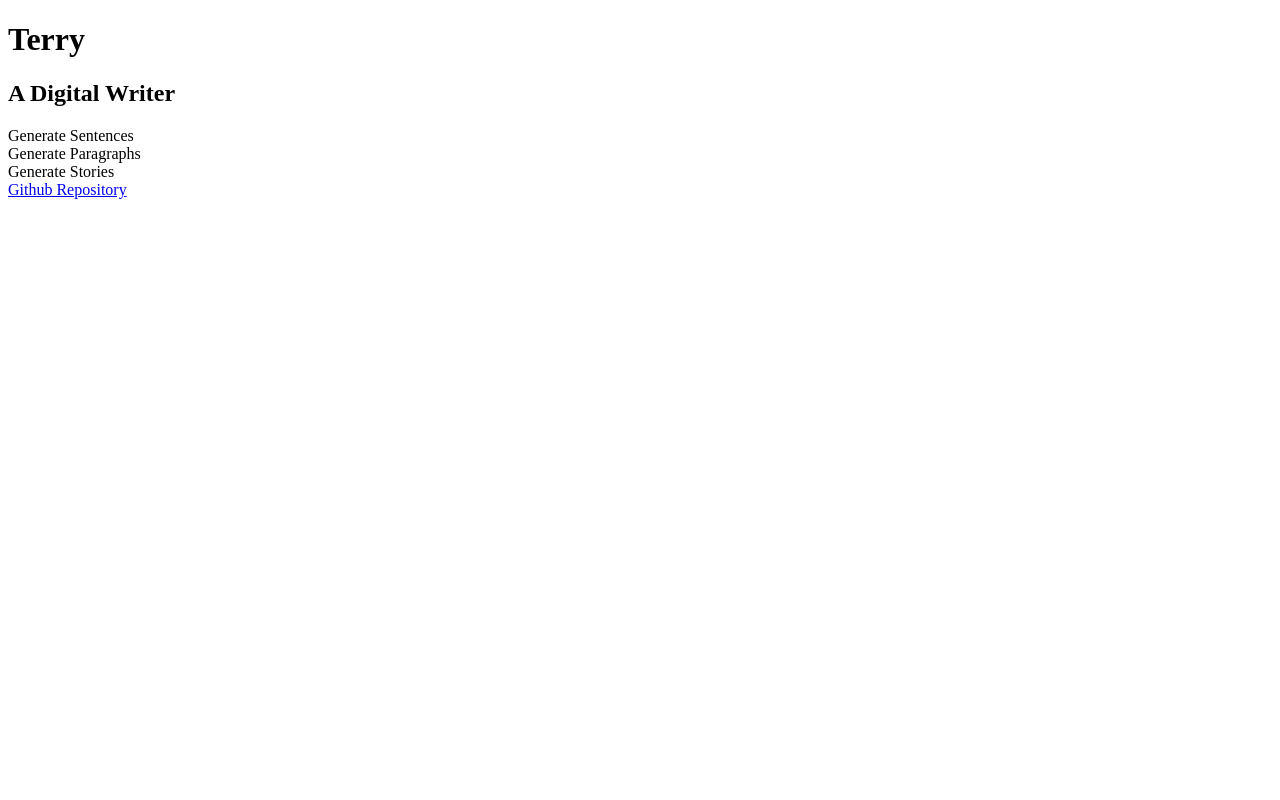
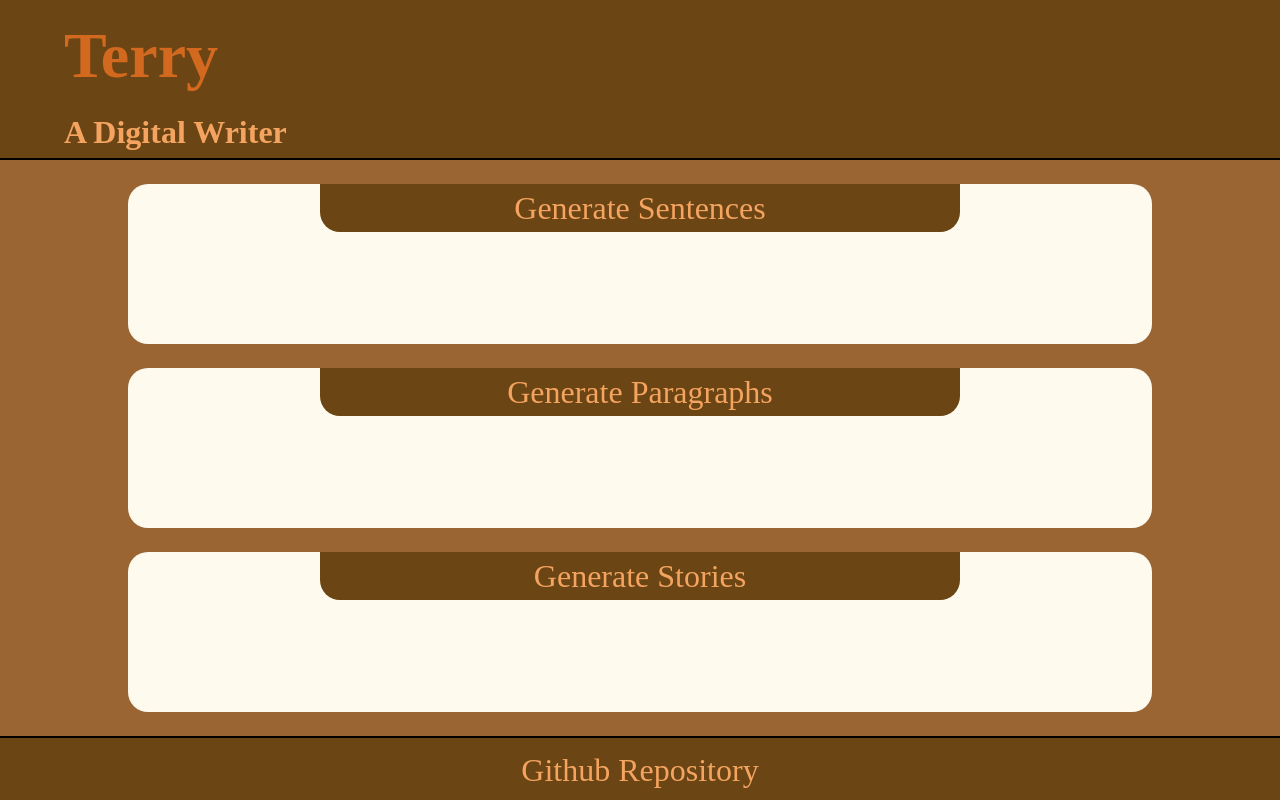
Before and after one commit to ffrankies/tf-terry, a plain HTML site: page index.html in a window 1280 px wide. Drawn offline with Linux system fonts and the light colour scheme.

Commit message:
Added basic style for front-end.

```diff
--- a/index.html
+++ b/index.html
@@ -13,21 +13,19 @@
 </head>
 <body>
     <div id="headerrow">
-        <div id="header">
-            <h1>Terry</h1>
-            <h2>A Digital Writer</h2>
-        </div>
+        <h1>Terry</h1>
+        <h2>A Digital Writer</h2>
     </div>
     <!-- Menu -->
-    <div id="sentences">
+    <div class=box id="sentences">
         <div class="button">Generate Sentences</div>
         <div class="container"></div>
     </div>
-    <div id="paragraphs">
+    <div class=box id="paragraphs">
         <div class="button">Generate Paragraphs</div>
         <div class="container"></div>
     </div>
-    <div id="stories">
+    <div class=box id="stories">
         <div class="button">Generate Stories</div>
         <div class="container"></div>
     </div>
--- a/style/index.css
+++ b/style/index.css
@@ -0,0 +1,94 @@
+* {
+    margin: 0;
+    padding: 0;
+}
+
+body {
+    background-color: #9B6533;
+    /*background-color: #FFFAEE;*/
+}
+
+#headerrow {
+    width: 100vw;
+    height: 20vh;
+    position: relative;
+    display: block;
+    border-bottom: 2px solid black;
+    box-sizing: border-box;
+    background-color: #6B4513;
+}
+
+h1 {
+    width: 100vw;
+    height: 13vh;
+    font-size: 8vh;
+    box-sizing: border-box;
+    padding-top: 3vh;
+    padding-bottom: 2vh;
+    padding-left: 5vw;
+    line-height: 8vh;
+    color: #D2691E;
+}
+
+h2 {
+    width: 100vw;
+    height: 7vh;
+    font-size: 4vh;
+    box-sizing: border-box;
+    padding-top: 1.5vh;
+    padding-bottom: 1.5vh;
+    padding-left: 5vw;
+    line-height: 4vh;
+    color: #F4A460;
+}
+
+.box {
+    width: 80vw;
+    min-height: 20vh;
+    box-sizing: border-box;
+    background-color: #FFFAEE;
+    margin: 3vh 10vw 3vh 10vw;
+    border-radius: 20px;
+}
+
+.button {
+    width: 50vw;
+    height: 6vh;
+    margin: 1vh auto 1vh auto;
+    text-align: center;
+    padding-top: 1vh;
+    padding-bottom: 1vh;
+    font-size: 4vh;
+    line-height: 4vh;
+    box-sizing: border-box;
+    background-color: #6B4513;
+    color: #F4A460;
+    border-bottom-left-radius: 20px;
+    border-bottom-right-radius: 20px;
+}
+
+#footerrow {
+    width: 100vw;
+    height: 8vh;
+    border-top: 2px solid black;
+    box-sizing: border-box;
+    background-color: #6B4513;
+    font-size: 4vh;
+    text-align: center;
+    line-height: 4vh;
+    padding-top: 2vh;
+    padding-bottom: 2vh;
+}
+
+a, a:visited, a:link {
+    text-decoration: none;
+    color: #F4A460;
+}
+
+a:hover {
+    color: #FFFAEE;
+}
+
+a:active {
+    color: #D2691E;
+}
```
